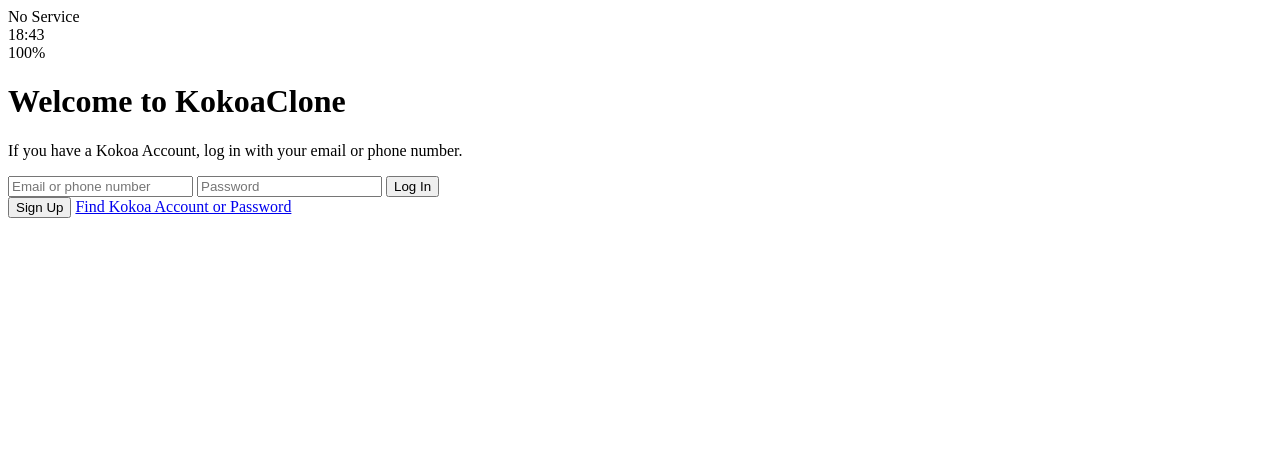
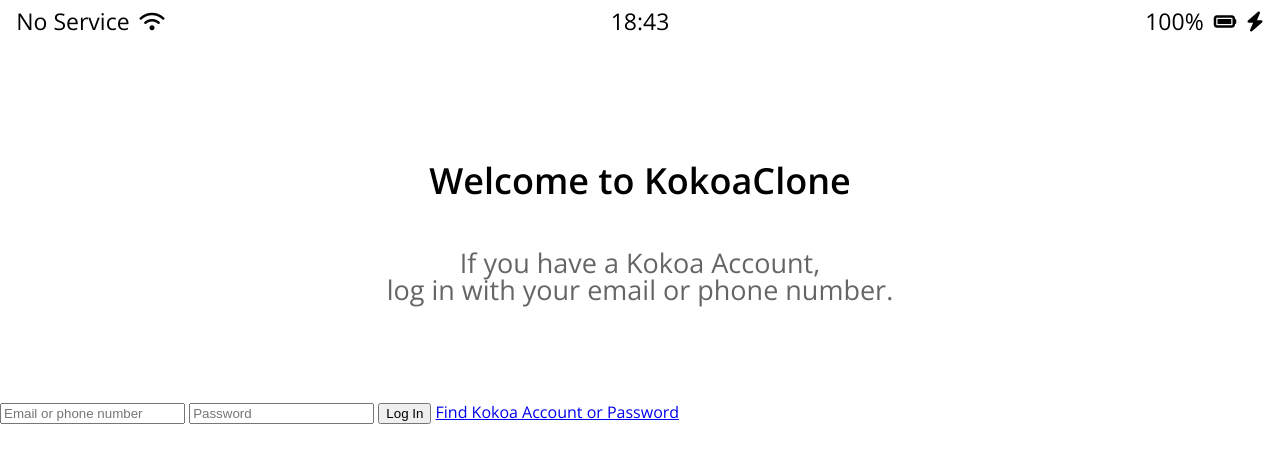
Before and after one commit to fwlsg14/HTML-CSS-Practice, a plain HTML site: page index.html in a window 1280 px wide. Shown: the top 462 px of the page. Drawn offline with nearby package versions, Linux system fonts and the light colour scheme.

Commit message:
Index.html Modified and CSS WIP
Class Name changed
Icon input complete
Statusbar and header CSS complete

```diff
--- /dev/null
+++ b/css/components/status-bar.css
@@ -0,0 +1,34 @@
+.status-bar {
+  display: flex;
+  justify-content: center;
+  padding: 10px;
+  /* position: fixed;
+  top: 0;
+  width: 100%;
+  box-sizing: border-box;
+  background-color: wheat; */
+}
+
+.status-bar__column {
+  width: 33%;
+  display: flex;
+  align-items: center;
+}
+
+.status-bar__column:nth-child(2) {
+  display: flex;
+  justify-content: center;
+}
+
+.status-bar__column:last-child {
+  display: flex;
+  justify-content: flex-end;
+}
+
+.status-bar span {
+  font-size: 23px;
+}
+
+.status-bar i {
+  margin-left: 10px;
+}
--- /dev/null
+++ b/css/login.css
@@ -0,0 +1,17 @@
+.welcome__header {
+  display: flex;
+  flex-direction: column;
+  align-items: center;
+  justify-content: center;
+  margin: 120px 0px 100px 0px;
+  text-align: center;
+}
+.welcome__header h1 {
+  font-size: 36px;
+  font-weight: 600;
+  margin-bottom: 50px;
+}
+.welcome__header p {
+  font-size: 27px;
+  opacity: 0.6;
+}
--- /dev/null
+++ b/css/reset.css
@@ -0,0 +1,124 @@
+html,
+body,
+div,
+span,
+applet,
+object,
+iframe,
+h1,
+h2,
+h3,
+h4,
+h5,
+h6,
+p,
+blockquote,
+pre,
+a,
+abbr,
+acronym,
+address,
+big,
+cite,
+code,
+del,
+dfn,
+em,
+img,
+ins,
+kbd,
+q,
+s,
+samp,
+small,
+strike,
+strong,
+sub,
+sup,
+tt,
+var,
+b,
+u,
+i,
+center,
+dl,
+dt,
+dd,
+ol,
+ul,
+li,
+fieldset,
+form,
+label,
+legend,
+table,
+caption,
+tbody,
+tfoot,
+thead,
+tr,
+th,
+td,
+article,
+aside,
+canvas,
+details,
+embed,
+figure,
+figcaption,
+footer,
+header,
+hgroup,
+menu,
+nav,
+output,
+ruby,
+section,
+summary,
+time,
+mark,
+audio,
+video {
+  margin: 0;
+  padding: 0;
+  border: 0;
+  font-size: 100%;
+  font: inherit;
+  vertical-align: baseline;
+}
+/* HTML5 display-role reset for older browsers */
+article,
+aside,
+details,
+figcaption,
+figure,
+footer,
+header,
+hgroup,
+menu,
+nav,
+section {
+  display: block;
+}
+body {
+  line-height: 1;
+}
+ol,
+ul {
+  list-style: none;
+}
+blockquote,
+q {
+  quotes: none;
+}
+blockquote:before,
+blockquote:after,
+q:before,
+q:after {
+  content: "";
+  content: none;
+}
+table {
+  border-collapse: collapse;
+  border-spacing: 0;
+}
--- /dev/null
+++ b/css/style.css
@@ -0,0 +1,17 @@
+/* base */
+
+@import url("https://fonts.googleapis.com/css2?family=Open+Sans:wght@400;600&display=swap"); /* OpenSans 400 600 */
+@import "reset.css";
+
+/* components */
+
+@import "components/status-bar.css";
+
+/* Pages */
+
+@import "login.css";
+
+body {
+  font-family: "Open Sans", sans-serif;
+  height: 1000vh;
+}
--- a/index.html
+++ b/index.html
@@ -5,34 +5,37 @@
     <meta http-equiv="X-UA-Compatible" content="IE=edge" />
     <meta name="viewport" content="width=device-width, initial-scale=1.0" />
     <title>Welcome to KokoaClone</title>
+    <link rel="stylesheet" href="css/style.css" />
   </head>
   <body>
-    <div class="topbar">
-      <div class="topbar__box">
+    <div class="status-bar">
+      <div class="status-bar__column">
         <span>No Service</span>
-        <!-- Input Wifi Icon -->
+        <i class="fas fa-wifi fa-lg"></i>
       </div>
-      <div class="topbar__box">
+      <div class="status-bar__column">
         <span>18:43</span>
       </div>
-      <div class="topbar__box">
+      <div class="status-bar__column">
         <span>100%</span>
-        <!-- Input Battery Icon -->
-        <!-- Input Bolt Icon -->
+        <i class="fas fa-battery-full fa-lg"></i>
+        <i class="fas fa-bolt fa-lg"></i>
       </div>
     </div>
-    <header class="index__header">
+    <header class="welcome__header">
       <h1>Welcome to KokoaClone</h1>
-      <p>
-        If you have a Kokoa Account, log in with your email or phone number.
-      </p>
+      <p>If you have a Kokoa Account,</p>
+      <p>log in with your email or phone number.</p>
     </header>
-    <form class="index__loginform">
+    <form class="login-form">
       <input type="text" placeholder="Email or phone number" />
       <input type="password" placeholder="Password" />
       <input type="submit" value="Log In" />
+      <a href="#">Find Kokoa Account or Password</a>
     </form>
-    <button class="index__loginform" href="#">Sign Up</button>
-    <a class="index__loginform" href="#">Find Kokoa Account or Password</a>
+    <script
+      src="https://kit.fontawesome.com/500d028050.js"
+      crossorigin="anonymous"
+    ></script>
   </body>
 </html>
```
